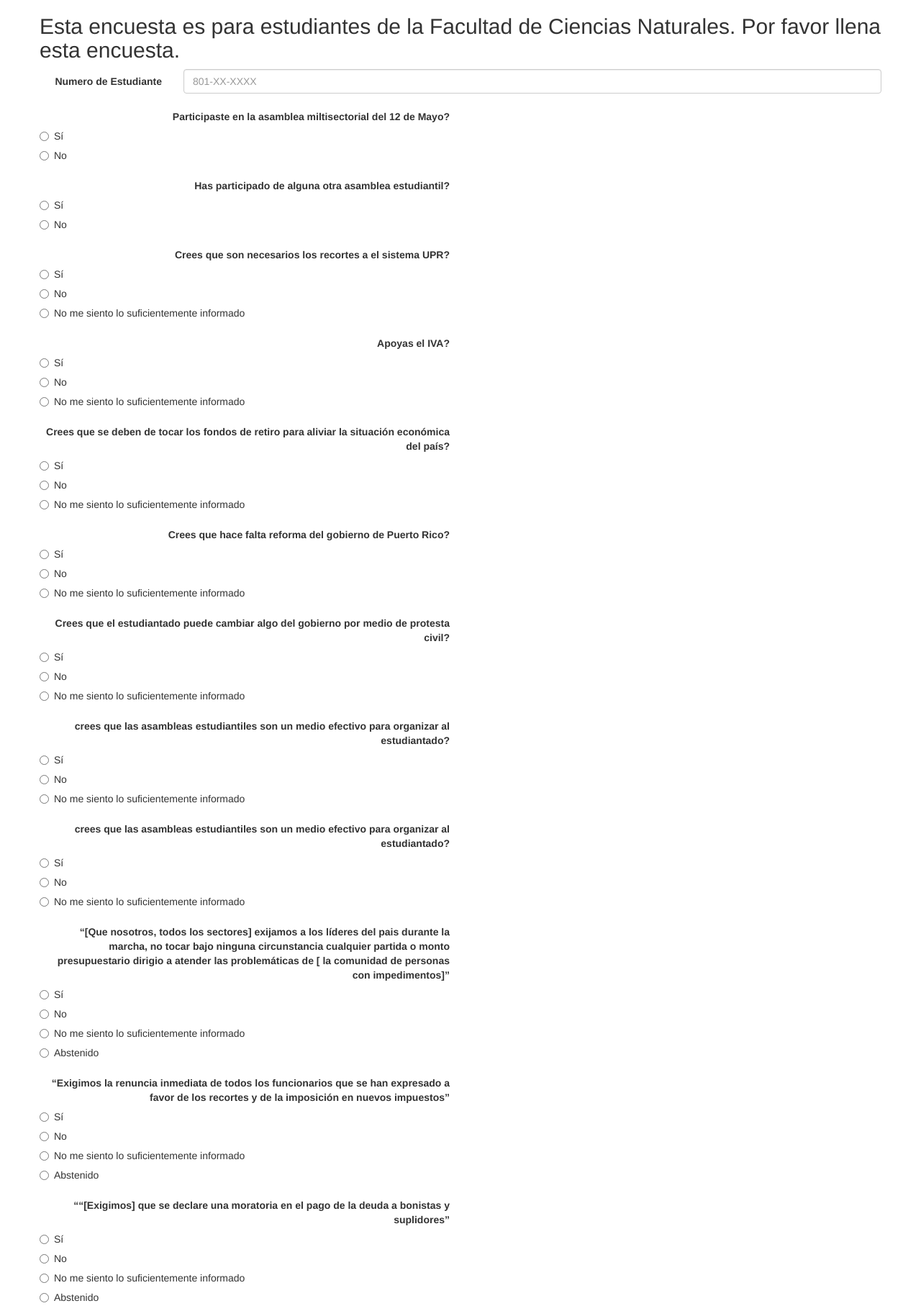
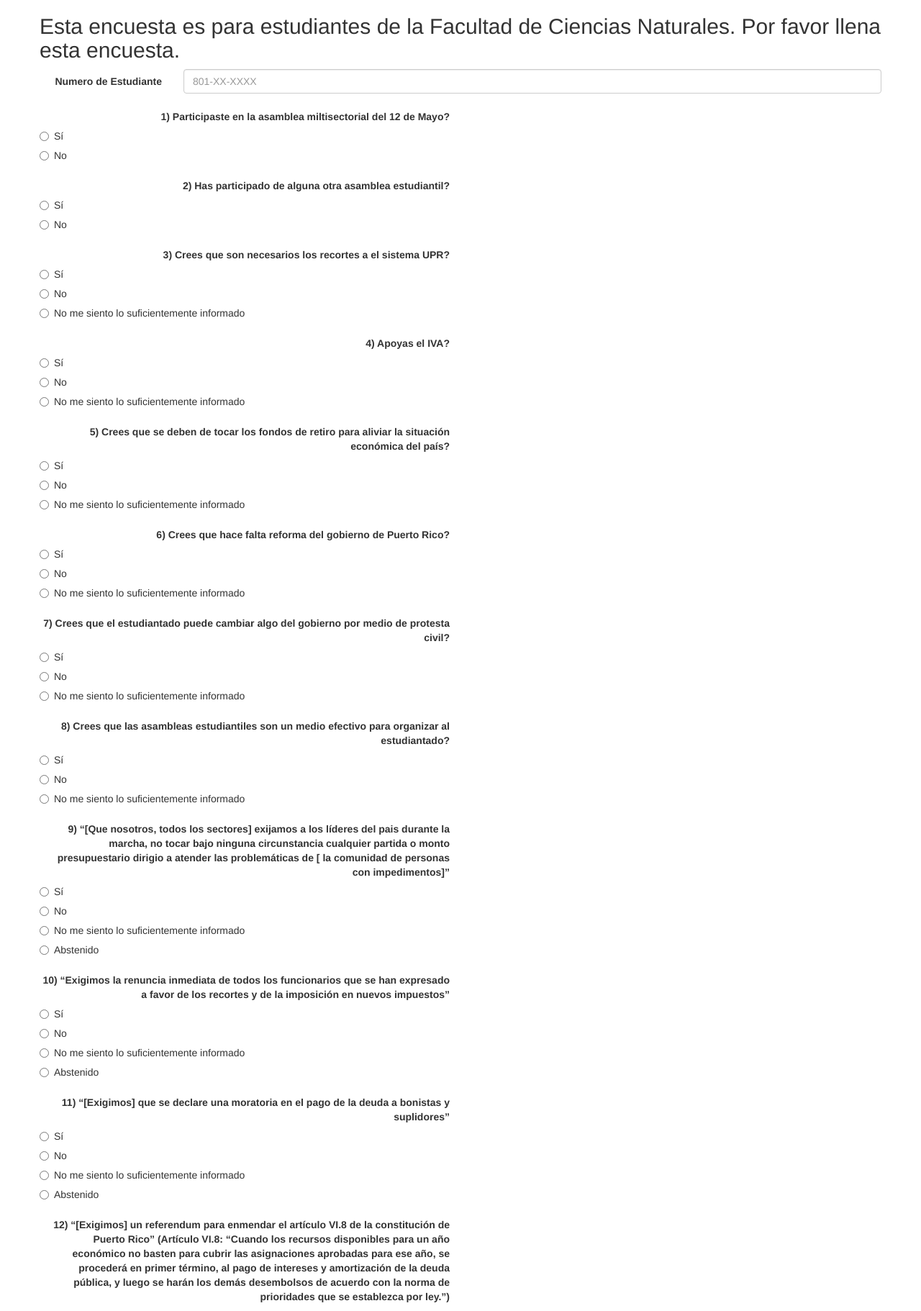
Before and after one commit to Jom901/Encuesta-Naturales, a Flask app: page / in a window 1280 px wide. Shown: the top 1822 px of the page at 72% size. Run offline with Flask 2, Linux system fonts and the light colour scheme; some libraries are stand-ins or nearby versions.

Commit message:
Added numbers to each questions, eliminated duplicated question and separated an answer pool that was for two questions

```diff
--- a/templates/index.html
+++ b/templates/index.html
@@ -15,7 +15,7 @@
         </div>
       </div>
       <div class="form-group">
-        <label for="inputStudentNumber" class="col-sm-6 control-label">Participaste en la asamblea miltisectorial del 12 de Mayo?</label>
+        <label for="inputStudentNumber" class="col-sm-6 control-label">1) Participaste en la asamblea miltisectorial del 12 de Mayo?</label>
         <div class="col-sm-10">
           <div class="radio">
             <label>
@@ -33,7 +33,7 @@
       </div>
 
       <div class="form-group">
-        <label for="inputStudentNumber" class="col-sm-6 control-label">Has participado de alguna otra asamblea estudiantil?</label>
+        <label for="inputStudentNumber" class="col-sm-6 control-label">2) Has participado de alguna otra asamblea estudiantil?</label>
         <div class="col-sm-10">
           <div class="radio">
             <label>
@@ -51,7 +51,7 @@
       </div>
 
       <div class="form-group">
-        <label for="inputStudentNumber" class="col-sm-6 control-label">Crees que son necesarios los recortes a el sistema UPR?</label>
+        <label for="inputStudentNumber" class="col-sm-6 control-label">3) Crees que son necesarios los recortes a el sistema UPR?</label>
         <div class="col-sm-10">
           <div class="radio">
             <label>
@@ -75,7 +75,7 @@
       </div>
 
       <div class="form-group">
-        <label for="inputStudentNumber" class="col-sm-6 control-label">Apoyas el IVA?</label>
+        <label for="inputStudentNumber" class="col-sm-6 control-label">4) Apoyas el IVA?</label>
         <div class="col-sm-10">
           <div class="radio">
             <label>
@@ -99,7 +99,7 @@
       </div>
 
       <div class="form-group">
-        <label for="inputStudentNumber" class="col-sm-6 control-label">Crees que se deben de tocar los fondos de retiro para aliviar la situación económica del país?</label>
+        <label for="inputStudentNumber" class="col-sm-6 control-label">5) Crees que se deben de tocar los fondos de retiro para aliviar la situación económica del país?</label>
         <div class="col-sm-10">
           <div class="radio">
             <label>
@@ -123,7 +123,7 @@
       </div>
 
       <div class="form-group">
-        <label for="inputStudentNumber" class="col-sm-6 control-label">Crees que hace falta reforma del gobierno de Puerto Rico?</label>
+        <label for="inputStudentNumber" class="col-sm-6 control-label">6) Crees que hace falta reforma del gobierno de Puerto Rico?</label>
         <div class="col-sm-10">
           <div class="radio">
             <label>
@@ -147,7 +147,7 @@
       </div>
 
       <div class="form-group">
-        <label for="inputStudentNumber" class="col-sm-6 control-label">Crees que el estudiantado puede cambiar algo del gobierno por medio de protesta civil?</label>
+        <label for="inputStudentNumber" class="col-sm-6 control-label">7) Crees que el estudiantado puede cambiar algo del gobierno por medio de protesta civil?</label>
         <div class="col-sm-10">
           <div class="radio">
             <label>
@@ -171,7 +171,7 @@
       </div>
 
       <div class="form-group">
-        <label for="inputStudentNumber" class="col-sm-6 control-label">crees que las asambleas estudiantiles son un medio efectivo para organizar al estudiantado?</label>
+        <label for="inputStudentNumber" class="col-sm-6 control-label">8) Crees que las asambleas estudiantiles son un medio efectivo para organizar al estudiantado?</label>
         <div class="col-sm-10">
           <div class="radio">
             <label>
@@ -195,7 +195,7 @@
       </div>
 
       <div class="form-group">
-        <label for="inputStudentNumber" class="col-sm-6 control-label">crees que las asambleas estudiantiles son un medio efectivo para organizar al estudiantado?</label>
+        <label for="inputStudentNumber" class="col-sm-6 control-label">9) “[Que nosotros, todos los sectores] exijamos a los líderes del pais durante la marcha, no tocar bajo ninguna circunstancia cualquier partida o monto presupuestario dirigio a atender las problemáticas de [ la comunidad de personas con impedimentos]”</label>
         <div class="col-sm-10">
           <div class="radio">
             <label>
@@ -215,11 +215,17 @@
               No me siento lo suficientemente informado
             </label>
           </div>
+          <div class="radio">
+            <label>
+              <input type="radio" name="Answer9" id="answerAbstenido" value="abstenido">
+              Abstenido
+            </label>
+          </div>
         </div>
       </div>
 
       <div class="form-group">
-        <label for="inputStudentNumber" class="col-sm-6 control-label">“[Que nosotros, todos los sectores] exijamos a los líderes del pais durante la marcha, no tocar bajo ninguna circunstancia cualquier partida o monto presupuestario dirigio a atender las problemáticas de [ la comunidad de personas con impedimentos]”</label>
+        <label for="inputStudentNumber" class="col-sm-6 control-label">10) “Exigimos la renuncia inmediata de todos los funcionarios que se han expresado a favor de los recortes y de la imposición en nuevos impuestos”</label>
         <div class="col-sm-10">
           <div class="radio">
             <label>
@@ -248,38 +254,8 @@
         </div>
       </div>
 
-      <div class="form-group">
-        <label for="inputStudentNumber" class="col-sm-6 control-label">“Exigimos la renuncia inmediata de todos los funcionarios que se han expresado a favor de los recortes y de la imposición en nuevos impuestos”</label>
-        <div class="col-sm-10">
-          <div class="radio">
-            <label>
-              <input type="radio" name="Answer11" value="yes">
-              Sí
-            </label>
-          </div>
-          <div class="radio">
-            <label>
-              <input type="radio" name="Answer11" value="no">
-              No
-            </label>
-          </div>
-          <div class="radio">
-            <label>
-              <input type="radio" name="Answer11" id="answerNoInfo" value="noinfo">
-              No me siento lo suficientemente informado
-            </label>
-          </div>
-          <div class="radio">
-            <label>
-              <input type="radio" name="Answer11" id="answerAbstenido" value="abstenido">
-              Abstenido
-            </label>
-          </div>
-        </div>
-      </div>
-
        <div class="form-group">
-        <label for="inputStudentNumber" class="col-sm-6 control-label">““[Exigimos] que se declare una moratoria en el pago de la deuda a bonistas y suplidores”</label>
+        <label for="inputStudentNumber" class="col-sm-6 control-label"> 11) “[Exigimos] que se declare una moratoria en el pago de la deuda a bonistas y suplidores”</label>
         <div class="col-sm-10">
           <div class="radio">
             <label>
@@ -309,7 +285,7 @@
       </div>
 
       <div class="form-group">
-        <label for="inputStudentNumber" class="col-sm-6 control-label">“[Exigimos] un referendum para enmendar el artículo VI.8 de la constitución de Puerto Rico” (Artículo VI.8: “Cuando los recursos disponibles para un año económico no basten para cubrir las asignaciones aprobadas para ese año, se procederá en primer término, al pago de intereses y amortización de la deuda pública, y luego se harán los demás desembolsos de acuerdo con la norma de prioridades que se establezca por ley.”)</label>
+        <label for="inputStudentNumber" class="col-sm-6 control-label">12) “[Exigimos] un referendum para enmendar el artículo VI.8 de la constitución de Puerto Rico” (Artículo VI.8: “Cuando los recursos disponibles para un año económico no basten para cubrir las asignaciones aprobadas para ese año, se procederá en primer término, al pago de intereses y amortización de la deuda pública, y luego se harán los demás desembolsos de acuerdo con la norma de prioridades que se establezca por ley.”)</label>
         <div class="col-sm-10">
           <div class="radio">
             <label>
@@ -339,7 +315,7 @@
       </div>
 
       <div class="form-group">
-        <label for="inputStudentNumber" class="col-sm-2 control-label">“[Exigimos] que se implemente un impuesto de 5% a las ganancias de bancos e instituciones financieras que operan en Puerto Rico”</label>
+        <label for="inputStudentNumber" class="col-sm-2 control-label">13) “[Exigimos] que se implemente un impuesto de 5% a las ganancias de bancos e instituciones financieras que operan en Puerto Rico”</label>
         <div class="col-sm-10">
           <div class="radio">
             <label>
@@ -369,7 +345,7 @@
       </div>
 
       <div class="form-group">
-        <label for="inputStudentNumber" class="col-sm-2 control-label">Que el impuesto previamente mencionado sea sujeto a aumento luego de un estudio económico.</label>
+        <label for="inputStudentNumber" class="col-sm-2 control-label">14) Que el impuesto previamente mencionado sea sujeto a aumento luego de un estudio económico.</label>
         <div class="col-sm-10">
           <div class="radio">
             <label>
@@ -399,7 +375,7 @@
       </div>
 
       <div class="form-group">
-        <label for="inputStudentNumber" class="col-sm-2 control-label">“[Exigimos] la cancelación inmediata de contratos de arrendamiento de autopistas y otras fuentes de ingreso [privado] creados con fondos públicos”</label>
+        <label for="inputStudentNumber" class="col-sm-2 control-label">15) “[Exigimos] la cancelación inmediata de contratos de arrendamiento de autopistas y otras fuentes de ingreso [privado] creados con fondos públicos”</label>
         <div class="col-sm-10">
           <div class="radio">
             <label>
@@ -429,7 +405,7 @@
       </div>
 
       <div class="form-group">
-        <label for="inputStudentNumber" class="col-sm-2 control-label">“[Exigimos] que se asigne 10% de los recaudos del gobierno a la educación universitaria pública”</label>
+        <label for="inputStudentNumber" class="col-sm-2 control-label">16) “[Exigimos] que se asigne 10% de los recaudos del gobierno a la educación universitaria pública”</label>
         <div class="col-sm-10">
           <div class="radio">
             <label>
@@ -459,7 +435,7 @@
       </div>
 
       <div class="form-group">
-        <label for="inputStudentNumber" class="col-sm-2 control-label">“[Exigimos] que se haga un referéndum constitucional antes de que se acabe el año fiscal (30 de junio)”</label>
+        <label for="inputStudentNumber" class="col-sm-2 control-label">17) “[Exigimos] que se haga un referéndum constitucional antes de que se acabe el año fiscal (30 de junio)”</label>
         <div class="col-sm-10">
           <div class="radio">
             <label>
@@ -489,7 +465,7 @@
       </div>
 
       <div class="form-group">
-        <label for="inputStudentNumber" class="col-sm-2 control-label">“[Exigimos que] los representantes de la Cámara de Representantes, en especial a los 6 que votaron en contra de la reforma contributiva, que se mantengan firmes en su oposición”</label>
+        <label for="inputStudentNumber" class="col-sm-2 control-label">18) “[Exigimos que] los representantes de la Cámara de Representantes, en especial a los 6 que votaron en contra de la reforma contributiva, que se mantengan firmes en su oposición”</label>
         <div class="col-sm-10">
           <div class="radio">
             <label>
@@ -519,7 +495,7 @@
       </div>
 
        <div class="form-group">
-        <label for="inputStudentNumber" class="col-sm-2 control-label">“Retomar nuestra oposición en torno al IVA y el reultado en el referéndum”</label>
+        <label for="inputStudentNumber" class="col-sm-2 control-label">19) “Retomar nuestra oposición en torno al IVA y el reultado en el referéndum”</label>
         <div class="col-sm-10">
           <div class="radio">
             <label>
@@ -549,7 +525,7 @@
       </div>
 
       <div class="form-group">
-        <label for="inputStudentNumber" class="col-sm-2 control-label">“La autonomía ﬁscal de la UPR es condición indispensable para que la UPR pueda cumplir con su misión y función.</label>
+        <label for="inputStudentNumber" class="col-sm-2 control-label">20) “La autonomía ﬁscal de la UPR es condición indispensable para que la UPR pueda cumplir con su misión y función.</label>
         <div class="col-sm-10">
           <div class="radio">
             <label>
@@ -579,7 +555,7 @@
       </div>
 
       <div class="form-group">
-        <label for="inputStudentNumber" class="col-sm-2 control-label">La fórmula de ley universitaria ha sido un eﬁcaz mecanismo para garantizar la autonomía ﬁscal académica y administrativa en defensa de la educación como bien público.</label>
+        <label for="inputStudentNumber" class="col-sm-2 control-label">21) La fórmula de ley universitaria ha sido un eﬁcaz mecanismo para garantizar la autonomía ﬁscal académica y administrativa en defensa de la educación como bien público.</label>
         <div class="col-sm-10">
           <div class="radio">
             <label>
@@ -609,7 +585,7 @@
       </div>
 
       <div class="form-group">
-        <label for="inputStudentNumber" class="col-sm-2 control-label">La congelación de la formula sujeta a la UPR a los vaivenes propios de las dinámicas político-partidista.</label>
+        <label for="inputStudentNumber" class="col-sm-2 control-label">22) La congelación de la formula sujeta a la UPR a los vaivenes propios de las dinámicas político-partidista.</label>
         <div class="col-sm-10">
           <div class="radio">
             <label>
@@ -639,7 +615,7 @@
       </div>
 
       <div class="form-group">
-        <label for="inputStudentNumber" class="col-sm-2 control-label">En defensa de la educación como bien público es necesario derogar la Ley 66 y restituir la autonomía ﬁscal en la ley universitaria.</label>
+        <label for="inputStudentNumber" class="col-sm-2 control-label">23) En defensa de la educación como bien público es necesario derogar la Ley 66 y restituir la autonomía ﬁscal en la ley universitaria.</label>
         <div class="col-sm-10">
           <div class="radio">
             <label>
@@ -669,7 +645,7 @@
       </div>
 
       <div class="form-group">
-        <label for="inputStudentNumber" class="col-sm-2 control-label">Esta Asamblea exige que las medidas que adopte este gobierno para atender la crisis ﬁscal reconozcan la importancia del proyecto universitario público y respeten la autonomía ﬁscal que garantiza el proyecto público de la UPR.”</label>
+        <label for="inputStudentNumber" class="col-sm-2 control-label">24) Esta Asamblea exige que las medidas que adopte este gobierno para atender la crisis ﬁscal reconozcan la importancia del proyecto universitario público y respeten la autonomía ﬁscal que garantiza el proyecto público de la UPR.”</label>
         <div class="col-sm-10">
           <div class="radio">
             <label>
@@ -699,7 +675,7 @@
       </div>
 
       <div class="form-group">
-        <label for="inputStudentNumber" class="col-sm-2 control-label">Un paro de 48 horas comenzando el Jueves 14 de mayo de 2015</label>
+        <label for="inputStudentNumber" class="col-sm-2 control-label">25) Un paro de 48 horas comenzando el Jueves 14 de mayo de 2015</label>
         <div class="col-sm-10">
           <div class="radio">
             <label>
@@ -729,7 +705,7 @@
       </div>
 
       <div class="form-group">
-        <label for="inputStudentNumber" class="col-sm-2 control-label">“[Exigimos que] Elevar la importancia de la educación pública a nivel constitucional mediante un proceso cívico y educado que culmine con un referéndum constitucional.”</label>
+        <label for="inputStudentNumber" class="col-sm-2 control-label">26) “[Exigimos que] Elevar la importancia de la educación pública a nivel constitucional mediante un proceso cívico y educado que culmine con un referéndum constitucional.”</label>
         <div class="col-sm-10">
           <div class="radio">
             <label>
@@ -759,7 +735,7 @@
       </div>
 
       <div class="form-group">
-        <label for="inputStudentNumber" class="col-sm-2 control-label">“[Exigimos que se defiendan] las exenciones de matrícula de todo tipo, deportivas y artísticas.</label>
+        <label for="inputStudentNumber" class="col-sm-2 control-label">27) “[Exigimos que se defiendan] las exenciones de matrícula de todo tipo, deportivas y artísticas.</label>
         <div class="col-sm-10">
           <div class="radio">
             <label>
@@ -789,7 +765,7 @@
       </div>
 
       <div class="form-group">
-        <label for="inputStudentNumber" class="col-sm-12 control-label">Que se haga disponible un desglose comprensivo, actualizado y digitalmente accesible de las finanzas de la UPR y el gobierno de Puerto Rico que detalle la totalidad de ingresos e inversiones de las mismas, con el fin de proveer al pueblo los medios de proponer soluciones concretas arraigadas en la realidad fiscal del gobierno. Este informe debe incluir entre otras cosas: sueldos de empleados con sus responsabilidades y descripción de trabajo, bonos, servicios y bienes provistos a funcionarios publicos (comida, gasolina, agua, viajes, dietas, etc), inversión en enseres (autos, escritorios, etc.) y planta física; los gastos de diferentes edificios gubernamentales en agua, electricidad y servicios de telecomunicaciones; ingresos viniendo de fuentes públicas y privadas; contratos con entes privados y las tareas que se esperan cumplir a cambio del monto desembolsado a los mismos.
+        <label for="inputStudentNumber" class="col-sm-12 control-label">28) Que se haga disponible un desglose comprensivo, actualizado y digitalmente accesible de las finanzas de la UPR y el gobierno de Puerto Rico que detalle la totalidad de ingresos e inversiones de las mismas, con el fin de proveer al pueblo los medios de proponer soluciones concretas arraigadas en la realidad fiscal del gobierno. Este informe debe incluir entre otras cosas: sueldos de empleados con sus responsabilidades y descripción de trabajo, bonos, servicios y bienes provistos a funcionarios publicos (comida, gasolina, agua, viajes, dietas, etc), inversión en enseres (autos, escritorios, etc.) y planta física; los gastos de diferentes edificios gubernamentales en agua, electricidad y servicios de telecomunicaciones; ingresos viniendo de fuentes públicas y privadas; contratos con entes privados y las tareas que se esperan cumplir a cambio del monto desembolsado a los mismos.
         </label>
         <div class="col-sm-10">
           <div class="radio">
@@ -820,7 +796,7 @@
       </div>
 
       <div class="form-group">
-        <label for="inputStudentNumber" class="col-sm-2 control-label">“Que se convoque una asamblea multisectorial que incluya a los 11 recintos y hacer una asamblea a nivel sistemico la próxima semana”
+        <label for="inputStudentNumber" class="col-sm-2 control-label">29) “Que se convoque una asamblea multisectorial que incluya a los 11 recintos y hacer una asamblea a nivel sistemico la próxima semana”
         </label>
         <div class="col-sm-10">
           <div class="radio">
@@ -851,7 +827,7 @@
       </div>
 
       <div class="form-group">
-        <label for="inputStudentNumber" class="col-sm-2 control-label">Que debemos abogar por la educación publica en general y apoyar a los maestros y maestras en su lucha por el retiro.
+        <label for="inputStudentNumber" class="col-sm-2 control-label">30) Que debemos abogar por la educación publica en general y apoyar a los maestros y maestras en su lucha por el retiro.
         </label>
         <div class="col-sm-10">
           <div class="radio">
@@ -882,7 +858,7 @@
       </div>
 
       <div class="form-group">
-        <label for="inputStudentNumber" class="col-sm-2 control-label">“Que el recinto exiga un referendum constitucional en el cual se toque el tema de la marijuana y sus derivados.”
+        <label for="inputStudentNumber" class="col-sm-2 control-label">31) “Que el recinto exiga un referendum constitucional en el cual se toque el tema de la marijuana y sus derivados.”
         </label>
         <div class="col-sm-10">
           <div class="radio">
@@ -913,7 +889,7 @@
       </div>
 
       <div class="form-group">
-        <label for="inputStudentNumber" class="col-sm-2 control-label">“Exigir el recorte de presupuestos de oficinas administrativas y que el dinero se distribuya para más profesores, sectores y a la universidad”
+        <label for="inputStudentNumber" class="col-sm-2 control-label">32) “Exigir el recorte de presupuestos de oficinas administrativas y que el dinero se distribuya para más profesores, sectores y a la universidad”
         </label>
         <div class="col-sm-10">
           <div class="radio">
```
